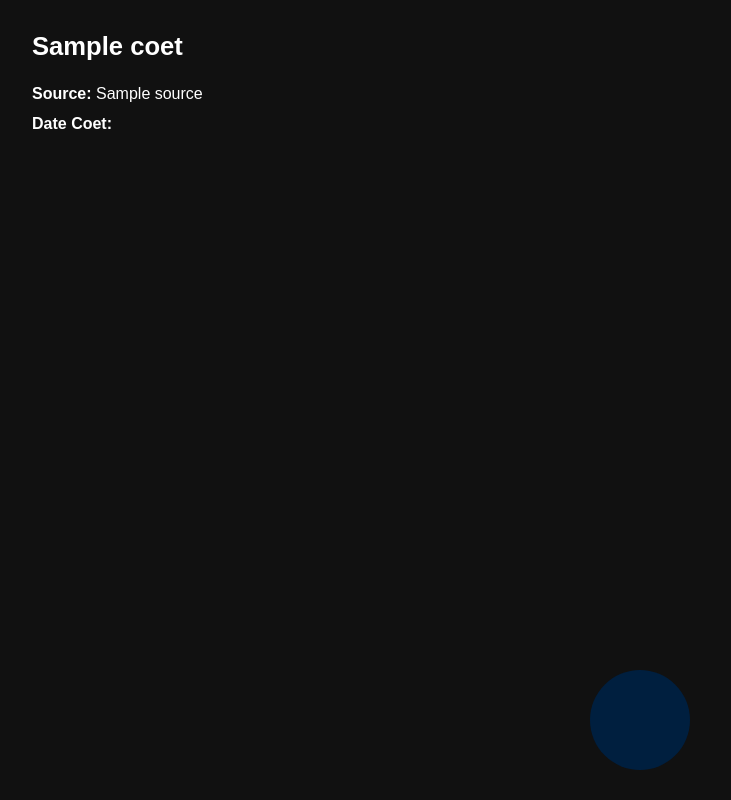
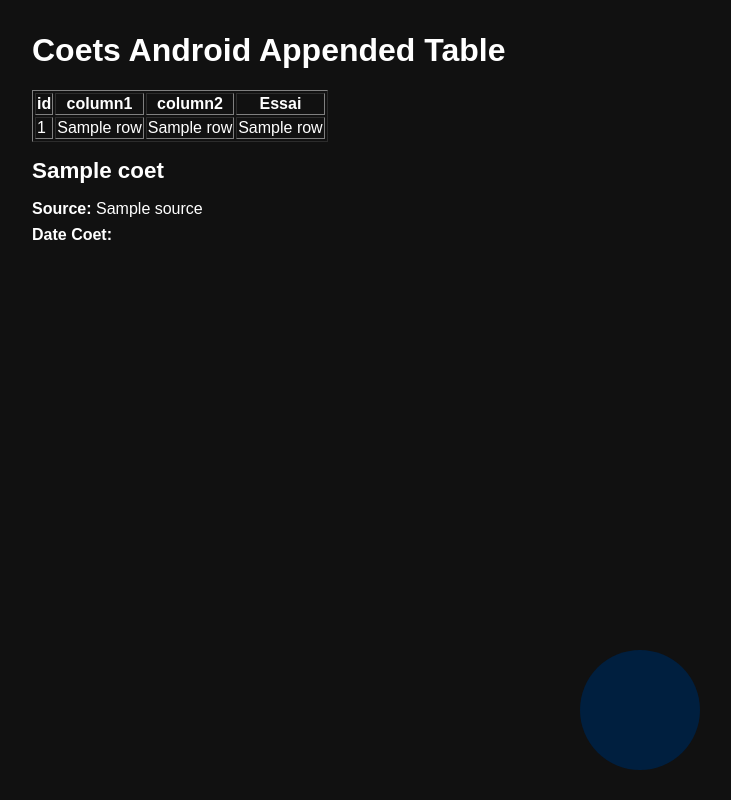
Before and after one commit to hjansonah/lequipier, a Flask app: template templates/record.html in a window 1280 px wide. Shown: the whole page, without its empty margins (0-731 px from the left). Run offline with Flask 3, Linux system fonts and the light colour scheme; the template is opened without the code that fills it: most values are stand-ins (such as "Sample title", 1, 10 or a date in 2020); some libraries are stand-ins or nearby versions.

Commit message:
Fix toggle button and swipe navigation in Coet record HTML

```diff
--- a/templates/record.html
+++ b/templates/record.html
@@ -1,9 +1,12 @@
+<!DOCTYPE html>
+<html>
 <!doctype html>
 <html lang="en">
 <head>
-    <meta charset="UTF-8" />
-    <title>Coët Record</title>
-    <meta name="viewport" content="width=device-width, initial-scale=1" />
+    <title>Coets Records</title>
+    <meta charset="UTF-8">
+    <title>Record {{ index + 1 }}</title>
+    <meta name="viewport" content="width=device-width, initial-scale=1">
     <style>
         body {
             font-family: Arial, sans-serif;
@@ -11,17 +14,45 @@
             background-color: #111;
             color: #fff;
         }
+
+        .navigation {
+            display: flex;
+            justify-content: space-between;
+            margin-bottom: 1.5rem;
+        }
+
+        .btn {
+            padding: 0.5rem 1rem;
+            border: none;
+            border-radius: 8px;
+            font-size: 1rem;
+            cursor: pointer;
+        }
+
+        .btn-small {
+            background-color: #444;
+            color: #fff;
+        }
+
+        .btn-next {
+            background-color: #1e90ff;
+            color: white;
+            font-size: 1.2rem;
+        }
+
         .coet-text {
-            font-size: 1.6rem;
+            font-size: 1.4rem;
             font-weight: bold;
-            margin: 1.5rem 0;
+            margin: 1rem 0;
         }
+
         .field {
-            margin-bottom: 0.75rem;
+            margin-bottom: 0.5rem;
         }
+
         .toggle {
-            width: 100px;
-            height: 100px;
+            width: 120px;
+            height: 120px;
             background-color: #333;
             border-radius: 50%;
             border: none;
@@ -33,92 +64,112 @@
     z-index: 1000;
     transition: background-color 0.3s, transform 0.2s;
         }
+
         .toggle.valid {
             background-color: #007bff;
         }
+
         .toggle.invalid {
             background-color: #001f3f;
         }
+
         @media (max-width: 600px) {
             body {
                 margin: 1rem;
                 font-size: 1rem;
             }
-            .coet-text {
-                font-size: 1.2rem;
-            }
-            .toggle {
-                width: 80px;
-                height: 80px;
+
+            .btn-next {
+                font-size: 1rem;
             }
         }
     </style>
     <script>
-        function toggleStillValid(id, isValid) {
+        function toggleStillValid(index, isValid) {
             fetch("/update", {
                 method: "POST",
                 headers: { "Content-Type": "application/x-www-form-urlencoded" },
                 body: new URLSearchParams({
-                    id: id,
+                    index: index,
                     value: !isValid
                 })
-            })
-            .then(res => res.json())
-            .then(data => {
+            }).then(res => res.json()).then(data => {
                 if (data.success) {
                     location.reload();
-                } else {
-                    alert("Failed to update status.");
-                }
-            })
-            .catch(() => alert("Error connecting to server."));
-        }
-
-        document.addEventListener("DOMContentLoaded", () => {
-            let startX = 0;
-            let endX = 0;
-            const threshold = 50;
-            const coetId = {{ row['Coet ID'] }};
-
-            document.addEventListener("touchstart", e => {
-                startX = e.changedTouches[0].screenX;
-            });
-
-            document.addEventListener("touchend", e => {
-                endX = e.changedTouches[0].screenX;
-                if (endX < startX - threshold) {
-                    window.location.href = `/next/${coetId}`;
-                } else if (endX > startX + threshold) {
-                    window.location.href = `/previous/${coetId}`;
                 }
             });
-
-            document.addEventListener("keydown", e => {
-                if (e.key === "ArrowRight") {
-                    window.location.href = `/next/${coetId}`;
-                } else if (e.key === "ArrowLeft") {
-                    window.location.href = `/previous/${coetId}`;
         }
-            });
-        });
     </script>
 </head>
 <body>
+    <h1>Coets Android Appended Table</h1>
+    <table border="1">
+        <thead>
+            <tr>
+                <th>id</th>
+                <th>column1</th>
+                <th>column2</th>
+                <th>Essai</th>
+            </tr>
+        </thead>
+        <tbody>
+            {% for row in records %}
+            <tr>
+                <td>{{ row[0] }}</td>
+                <td>{{ row[1] }}</td>
+                <td>{{ row[2] }}</td>
+                <td>{{ row[3] }}</td>
+            </tr>
+            {% endfor %}
+        </tbody>
+    </table>
 
     <div class="field">
         <button class="toggle {% if row['Still valid'] %}valid{% else %}invalid{% endif %}"
-                onclick="toggleStillValid({{ row['Coet ID'] }}, {{ row['Still valid'] | lower }})"
-                aria-label="Toggle Still Valid Status">
+                onclick="toggleStillValid({{ index }}, {{ row['Still valid'] | lower }})">
         </button>
     </div>
 
     <div class="coet-text">{{ row['Coet'] }}</div>
 
     <div class="field"><strong>Source:</strong> {{ row['Source'] }}</div>
-
     <div class="field"><strong>Date Coet:</strong>
         {{ row['date coet'].strftime("%d %b %Y") if row['date coet'] else '' }}
     </div>
 
+<script>
+    // Swipe support (mobile)
+    let touchStartX = 0;
+    let touchEndX = 0;
+    const threshold = 50;
+
+    document.addEventListener("touchstart", function(e) {
+        touchStartX = e.changedTouches[0].screenX;
+    });
+
+    document.addEventListener("touchend", function(e) {
+        touchEndX = e.changedTouches[0].screenX;
+        handleGesture();
+    });
+
+    function handleGesture() {
+        if (touchEndX < touchStartX - threshold) {
+            window.location.href = "{{ url_for('next_record', index=index) }}"; // swipe left
+        } else if (touchEndX > touchStartX + threshold) {
+            window.location.href = "{{ url_for('previous_record', index=index) }}"; // swipe right
+        }
+    }
+
+    // Keyboard arrow key support (desktop)
+    document.addEventListener("keydown", function(e) {
+        if (e.key === "ArrowRight") {
+            window.location.href = "{{ url_for('next_record', index=index) }}";
+        } else if (e.key === "ArrowLeft") {
+            window.location.href = "{{ url_for('previous_record', index=index) }}";
+        }
+    });
+</script>
+
+
 </body>
 </html>
```
Lines whose indentation alone changed are shown as unchanged.
